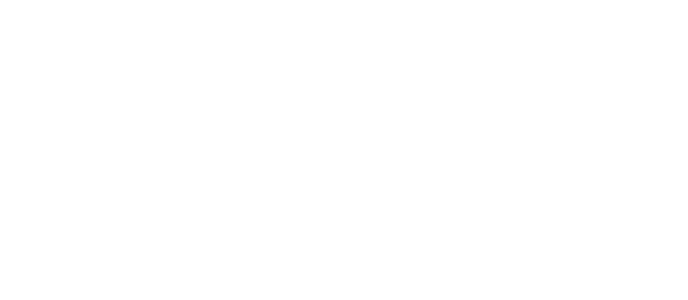
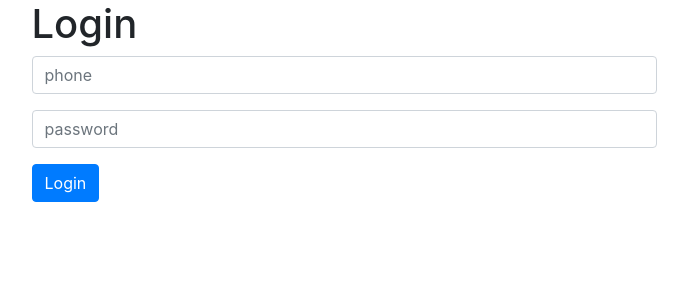
Before and after one commit to zmwildan/privy_test, a Nuxt app: page /login in a window 1280 px wide. Before the commit this address had no page. Shown: the top 300 px of the page, without its empty margins (296-984 px from the left). Built offline with nearby package versions, Linux system fonts and the light colour scheme.

Commit message:
"feat(login): create login page"

```diff
--- /dev/null
+++ b/pages/login.vue
@@ -0,0 +1,60 @@
+<template>
+  <div class="row justify-content-center">
+    <div class="col-6">
+      <h1>Login</h1>
+      <form method="post" @submit.prevent="login">
+        <div class="form-group">
+          <input
+            v-model="phone"
+            placeholder="phone"
+            type="text"
+            class="form-control"
+          />
+        </div>
+        <div class="form-group">
+          <input
+            v-model="password"
+            placeholder="password"
+            type="password"
+            class="form-control"
+          />
+        </div>
+        <button class="btn btn-primary" type="submit">Login</button>
+      </form>
+    </div>
+  </div>
+</template>
+<script>
+export default {
+  data() {
+    return {
+      phone: "",
+      password: "",
+      error: null
+    };
+  },
+  computed: {
+    location: function(params) {
+      return this.$store.state.location.location;
+    }
+  },
+  methods: {
+    async login() {
+      try {
+        await this.$auth.loginWith("local", {
+          data: {
+            phone: this.phone,
+            password: this.password,
+            latlong: this.location.latitude + "," + this.location.longitude,
+            device_token: "-",
+            device_type: 2
+          }
+        });
+        // this.$router.push("/");
+      } catch (e) {
+        this.error = e.response.data.message;
+      }
+    }
+  }
+};
+</script>
--- /dev/null
+++ b/store/index.js
@@ -0,0 +1,9 @@
+export const getters = {
+  isAuthenticated(state) {
+    return state.auth.loggedIn;
+  },
+
+  loggedInUser(state) {
+    return state.auth.user;
+  }
+};
```
